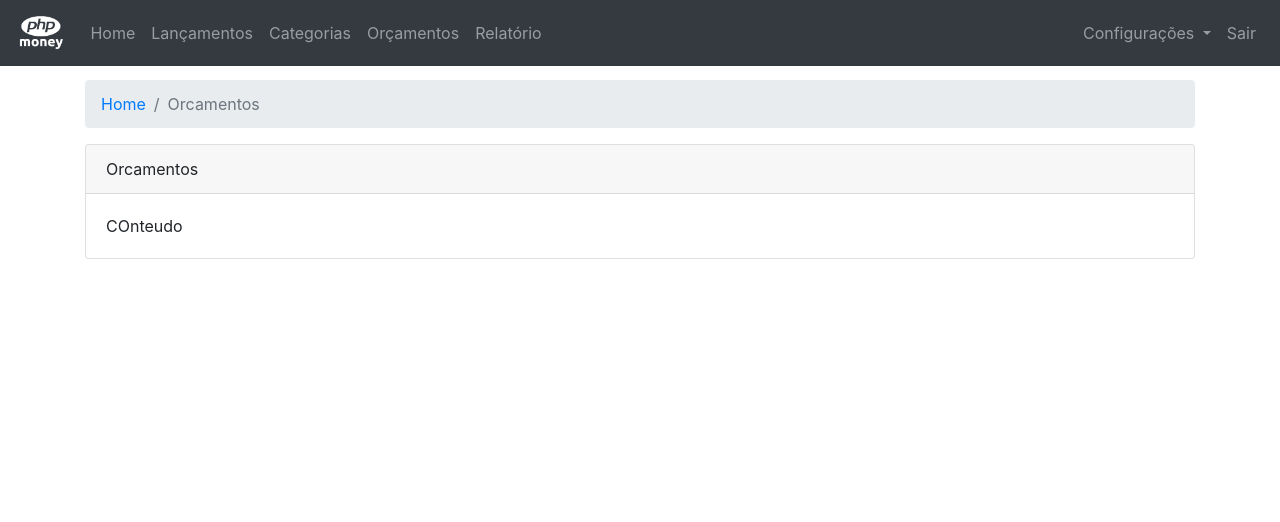
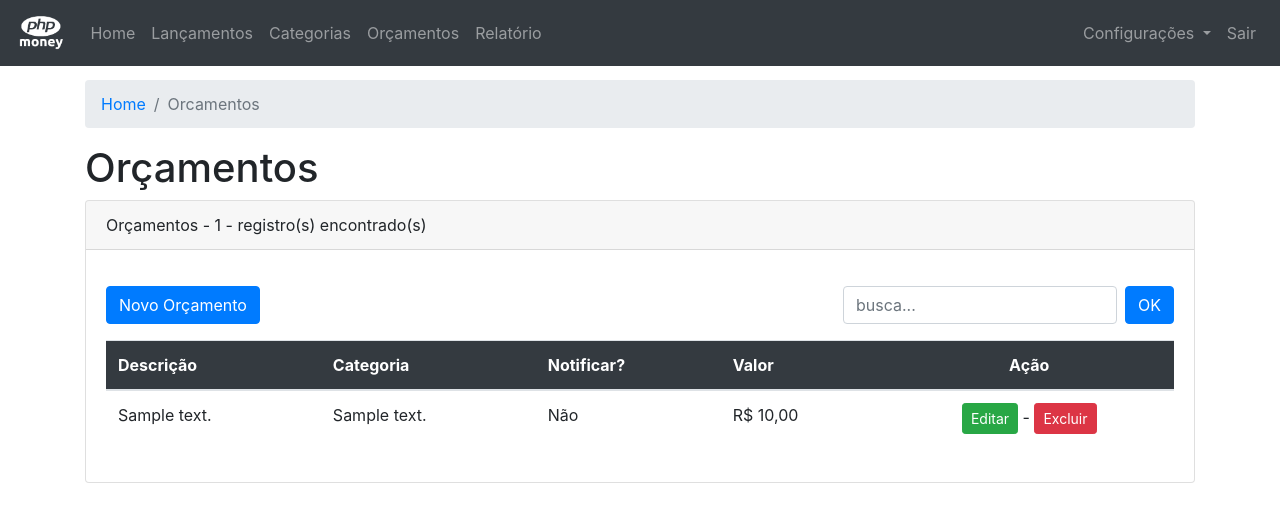
Before and after one commit to henriquesbraga/php-piads, a CodeIgniter 4 app: template app/Views/orcamentos/index.php in a window 1280 px wide. Shown: the top 522 px of the page. Run offline with PHP 8.4 and a stand-in for CodeIgniter, Linux system fonts and the light colour scheme; the template is opened without the code that fills it: most values are stand-ins (such as "Sample title", 1, 10 or a date in 2020); some libraries are stand-ins or nearby versions.

Commit message:
feat: controller e view de orcamentos criado

```diff
--- a/app/Config/Filters.php
+++ b/app/Config/Filters.php
@@ -34,7 +34,7 @@ class Filters extends BaseConfig
     public $globals = [
         'before' => [
             // 'honeypot',
-            // 'csrf',
+            'csrf',
             // 'invalidchars',
         ],
         'after' => [
--- a/app/Controllers/BaseController.php
+++ b/app/Controllers/BaseController.php
@@ -48,6 +48,6 @@ class BaseController extends Controller
         // Preload any models, libraries, etc, here.
 
         $this->session = \Config\Services::session();
-        $this->session->set('id_usuario');
+        $this->session->set('id_usuario', 1);
     }
 }
--- a/app/Controllers/Categoria.php
+++ b/app/Controllers/Categoria.php
@@ -15,7 +15,6 @@ class Categoria extends BaseController
     //Carrega a view principal de lançamentos
     public function index()
     {
-        session()->id_usuario = 1;
         $search = $this->request->getGet('search');
         //recuperar todos os dados
 
@@ -52,7 +51,6 @@ class Categoria extends BaseController
 
     public function store()
     {
-        session()->id_usuario = 1;
         $post = $this->request->getPost();
         if($this->categoriaModel->save($post)) {
             return redirect()->to('/mensagem/sucesso')->with('mensagem', [
--- a/app/Views/orcamentos/index.php
+++ b/app/Views/orcamentos/index.php
@@ -1,6 +1,14 @@
 <?php echo $this->extend('_common/layout') ?>
 <?php echo $this->section('content') ?>
 
+<script>
+    function confirma() {
+        if(!confirm('Deseja excluir o registro?')) {
+            return false;
+        }
+        return true;
+    }
+</script>
 
 <nav aria-label="breadcrumb">
     <ol class="breadcrumb">
@@ -8,12 +16,60 @@
         <li class="breadcrumb-item active" aria-current="page">Orcamentos</li>
     </ol>
 </nav>
+
+<h1>Orçamentos</h1>
 <div class="card">
     <div class="card-header">
-        Orcamentos
+        Orçamentos - <?php echo count($orcamentos) ?> - registro(s) encontrado(s)
     </div>
     <div class="card-body">
-        COnteudo
+        <div class="row no-gutters d-flex justify-content-center justify-content-sm-between">
+            <div class="my-3">
+                <?php echo anchor('orcamento/create', 'Novo Orçamento', ['class' => 'btn btn-primary']) ?>
+            </div>
+            <?php echo form_open('orcamento', ['class' => 'form-inline', 'method' => 'GET']) ?>
+            <div class="form-group d-flex justify-content-center my-3">
+                <input type="search" name="search" autocomplete="off" placeholder="busca..." class="form-control" value="<?php echo !empty($search) ? $search : '' ?>">
+                <input type="submit" class="ml-2 btn btn-primary" value="OK">
+            </div>
+            </form>
+        </div>
+        <div class="table-responsive">
+            <table class="table table-stripped table-hover">
+                <thead>
+                    <tr class="bg-dark text-white">
+                        <th>Descrição</th>
+                        <th>Categoria</th>
+                        <th>Notificar?</th>
+                        <th>Valor</th>
+                        <th class="text-center">Ação</th>
+                    </tr>
+                </thead>
+                <tbody>
+                    <?php if (count($orcamentos) > 0) : ?>
+                        <?php foreach ($orcamentos as $orcamento) : ?>
+                            <tr>
+                                <td><?php echo $orcamento['descricao_orcamento'] ?></td>
+                                <td><?php echo $orcamento['descricao_categoria'] ?></td>
+                                <td><?php echo (int) $orcamento['notificar_por_email'] === 1 ? 'Sim' : 'Não' ?></td>
+                                <td>R$ <?php echo number_format($orcamento['valor'], 2, ',', '.') ?></td>
+                                <td class="text-center">
+                                    <?php echo anchor("orcamento/{$orcamento['chave_orcamento']}/edit", 'Editar', ['class' => "btn btn-success btn-sm" /*. checkLinkPermission('orcamento', 'edit')*/]) ?>
+                                    -
+                                    <?php echo anchor("orcamento/{$orcamento['chave_orcamento']}/delete", 'Excluir', ['class' => "btn btn-danger btn-sm" /*. checkLinkPermission('orcamento', 'delete')*/, 'onclick' => 'return confirma()']) ?>
+                                </td>
+                            </tr>
+                        <?php endforeach; ?>
+                    <?php else : ?>
+                        <tr>
+                            <td colspan="5" class="text-center">Nenhum orçamento encontrado.</td>
+                        </tr>
+                    <?php endif; ?>
+                </tbody>
+
+            </table>
+        </div>
+
     </div>
 </div>
 
```
Also changed, not shown: app/Controllers/Orcamento.php (+30 -1 lines), app/Models/BaseModel.php (+5 -4 lines), app/Models/OrcamentoModel.php (added, +60 -0 lines).
